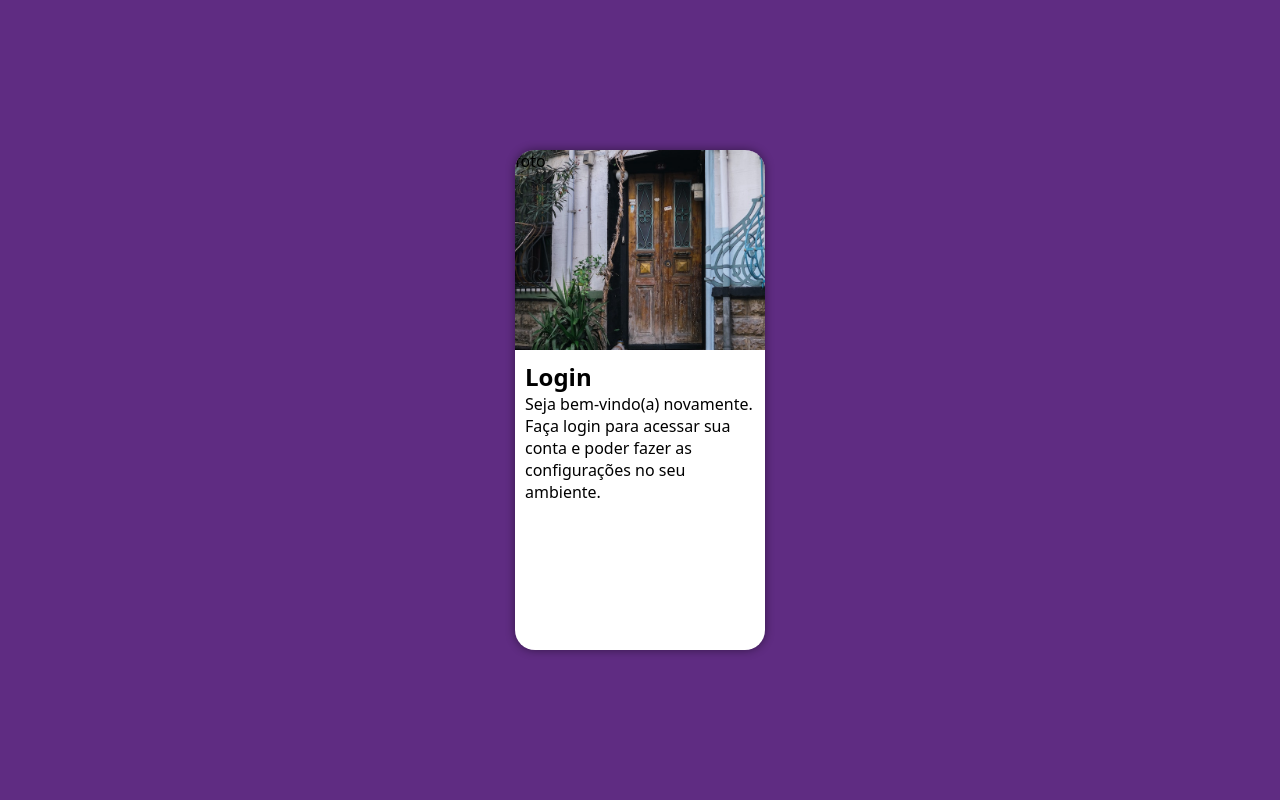
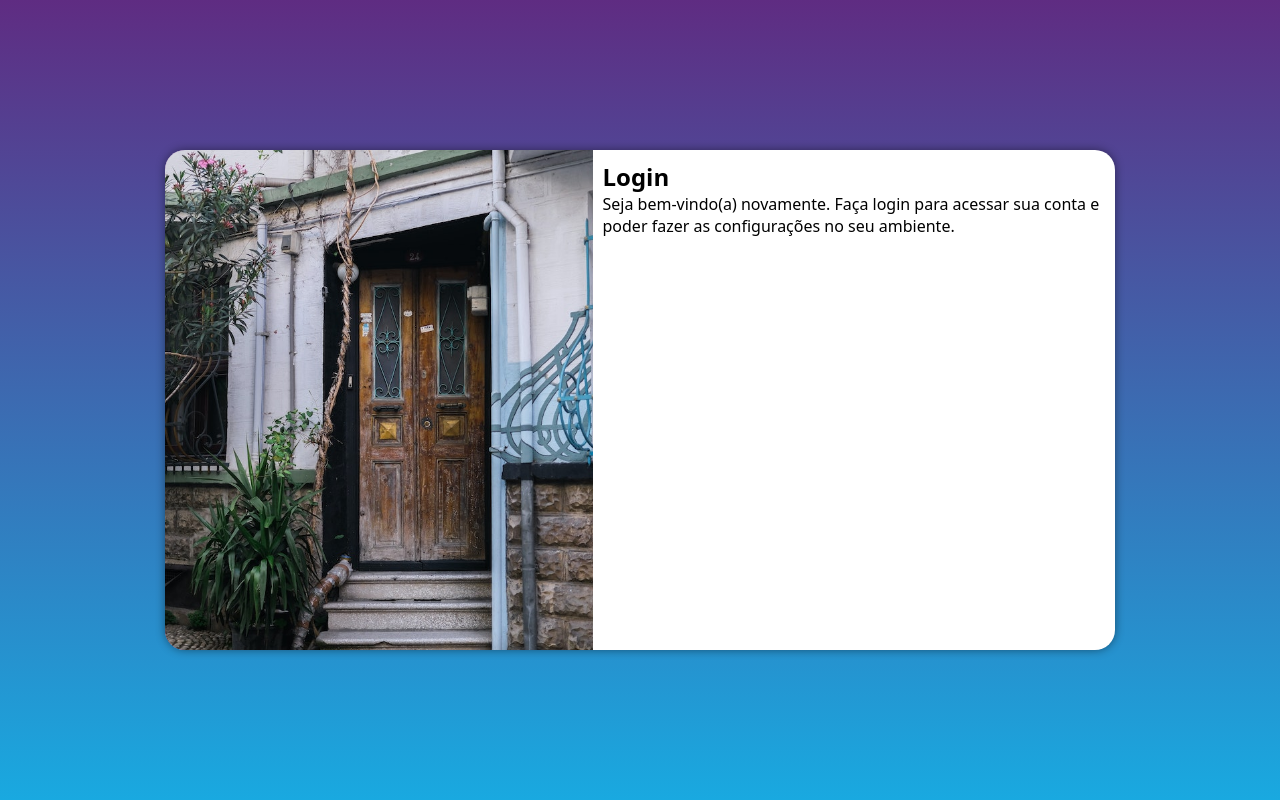
Before and after one commit to thiagorodrigues7/projeto-login, a PHP site: page / in a window 1280 px wide. Run offline with PHP 8.4, Linux system fonts and the light colour scheme.

Commit message:
Media Query para outras telas

```diff
--- /dev/null
+++ b/estilos/media-query.css
@@ -0,0 +1,45 @@
+@charset "UTF-8";
+
+@media screen and (min-width: 768px) and (max-width: 992px) {
+
+    body {
+        background-image: linear-gradient(to top, #19A9E0, #5f2c82);
+    }
+
+    section#login {
+        width: 80vw;
+    }
+
+    section#login > div#imagem {
+        float: left;
+        width: 30%;
+        height: 100%;
+    }
+
+    section#login > div#formulario {
+        float: right;
+        width: 70%;
+    }
+}
+
+@media screen and (min-width: 992px) {
+
+    body {
+        background-image: linear-gradient(to top, #19A9E0, #5f2c82);
+    }
+
+    section#login {
+        width: 950px;
+    }
+
+    section#login > div#imagem {
+        float: left;
+        width: 45%;
+        height: 100%;
+    }
+
+    section#login > div#formulario {
+        float: right;
+        width: 55%;
+    }
+}
--- a/estilos/style.css
+++ b/estilos/style.css
@@ -38,6 +38,8 @@ section#login {
     border-radius: 20px;
     box-shadow: 0px 0px 10px rgba(0, 0, 0, 0.450);
 
+    transition: width .3s, height .3s;
+    transition-timing-function: ease;
 }
 
 section#login > div#imagem {
--- a/index.html
+++ b/index.html
@@ -5,12 +5,13 @@
     <meta name="viewport" content="width=device-width, initial-scale=1.0">
     <title>Login</title>
     <link rel="stylesheet" href="./estilos/style.css">
+    <link rel="stylesheet" href="./estilos/media-query.css">
 </head>
 <body>
     <main>
         <section id="login">
             <div id="imagem">
-                foto
+                <!-- Imagem vai aqui nas CSS -->
             </div>
             <div id="formulario">
                 <h1>Login</h1>
```
